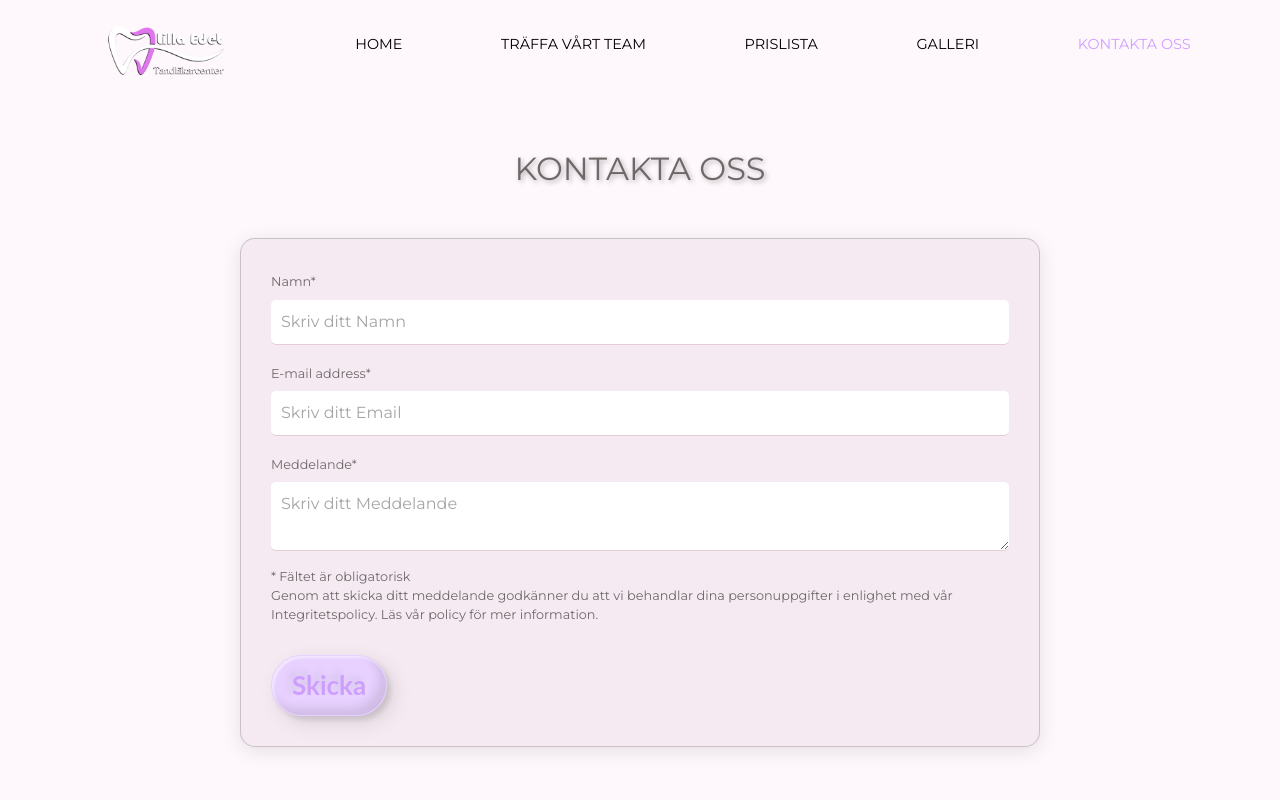
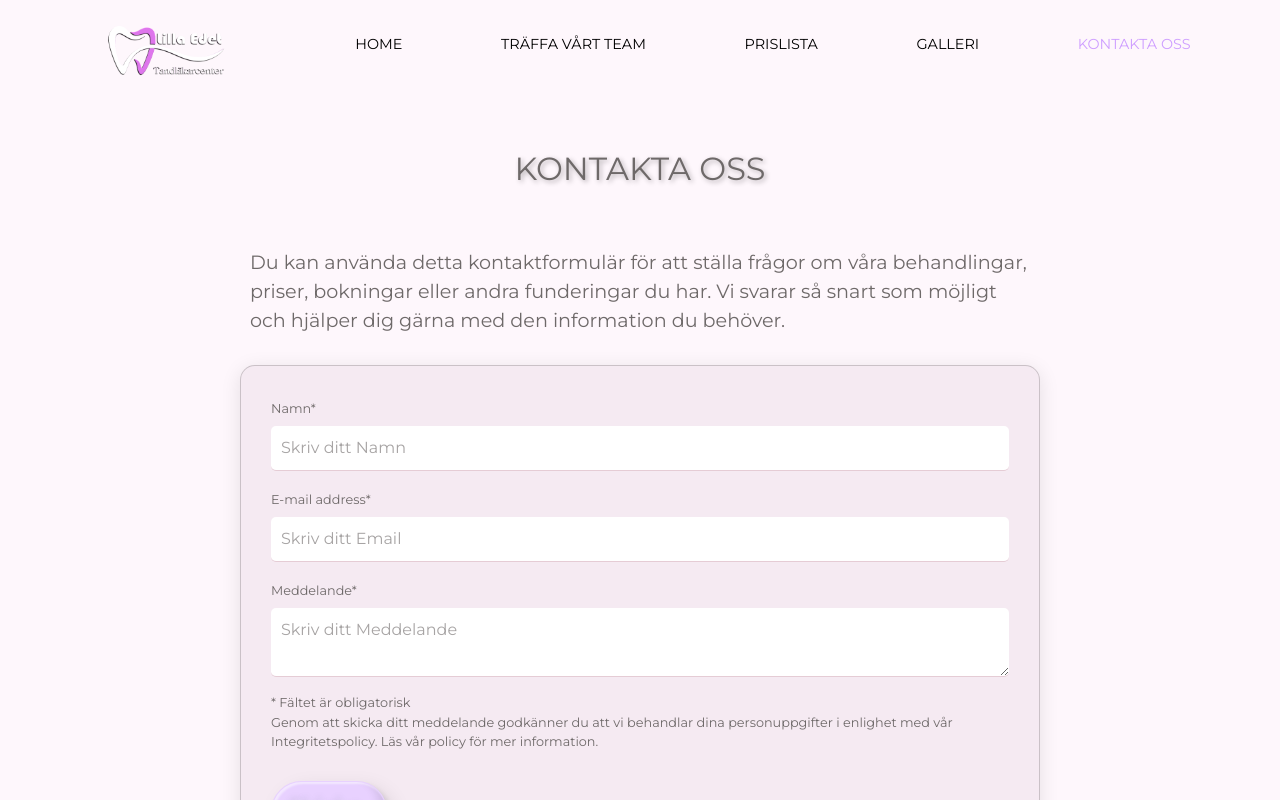
Before and after one commit to ElisaMavilia/lillaedet-vue, a Vue app: page /kontakta-oss in a window 1280 px wide. Shown: the top 800 px of the page. Built offline with nearby package versions, Linux system fonts and the light colour scheme.

Commit message:
copy and style

```diff
--- a/src/components/FaqComponent.vue
+++ b/src/components/FaqComponent.vue
@@ -70,7 +70,7 @@
           <use xmlns:xlink="http://www.w3.org/1999/xlink" xlink:href="#close" />
         </svg>
       </summary>
-      <p class="pt-2">
+      <p class="pt-3">
         Självklart, vi samarbetar med <strong>Resurs Bank</strong> för
         delbetalningar.
       </p>
@@ -99,7 +99,7 @@
           <use xmlns:xlink="http://www.w3.org/1999/xlink" xlink:href="#close" />
         </svg>
       </summary>
-      <p class="pt-2">
+      <p class="pt-3">
         Det går bra att boka, ändra eller avboka en tid genom att ringa till
         nummer: <strong>0520-65 77 24</strong>, att skicka ett mejl till
         <strong>info@lillaedettandlakarcenter.se </strong>eller ett meddelande
@@ -131,7 +131,7 @@
           <use xmlns:xlink="http://www.w3.org/1999/xlink" xlink:href="#close" />
         </svg>
       </summary>
-      <p class="pt-2">Ja, vi är anslutna till Försäkringskassan.</p>
+      <p class="pt-3">Ja, vi är anslutna till Försäkringskassan.</p>
     </details>
 
     <details>
@@ -157,7 +157,7 @@
           <use xmlns:xlink="http://www.w3.org/1999/xlink" xlink:href="#close" />
         </svg>
       </summary>
-      <p class="pt-2">
+      <p class="pt-3">
         Vi är anslutna till Västra Götalandsregionen och vi accepterar
         <strong>Frikort</strong>
       </p>
@@ -186,20 +186,20 @@
           <use xmlns:xlink="http://www.w3.org/1999/xlink" xlink:href="#close" />
         </svg>
       </summary>
-      <p class="pt-2">
+      <p class="pt-3">
         Om du lider av tandläkarskräck, finns det flera sätt att göra
         behandlingen mer bekväm och mindre stressande för dig:
         <ul>
-          <li><strong>Kommunicera med oss:</strong> Berätta för oss om din tandläkarskräck. Vi kan anpassa behandlingen för att göra den så lugn som möjligt för dig. Vi lyssnar på dina behov och skapar en trygg miljö.</li>
-          <li><strong>Lokalbedövning:</strong> Vi använder lokalbedövning
+          <li class="pt-2"><strong>Kommunicera med oss:</strong> Berätta för oss om din tandläkarskräck. Vi kan anpassa behandlingen för att göra den så lugn som möjligt för dig. Vi lyssnar på dina behov och skapar en trygg miljö.</li>
+          <li class="pt-2"><strong>Lokalbedövning:</strong> Vi använder lokalbedövning
           för att säkerställa att du inte känner smärta under behandlingen. Du kan även få extra bedövning om du känner att du behöver det.</li>
-          <li><strong>Avslappningstekniker:</strong> Vi kan hjälpa dig att använd avslappningstekniker, som djupandning, för att minska stressen innan och under behandlingen.
+          <li class="pt-2"><strong>Avslappningstekniker:</strong> Vi kan hjälpa dig att använd avslappningstekniker, som djupandning, för att minska stressen innan och under behandlingen.
           </li>
-          <li><strong>Lugnande musik eller filmer:</strong> Vi erbjuder     möjligheten att lyssna på din favorit musik eller titta på filmer under behandlingen för att hålla tankarna fokuserade på något annat. Fråga personalen om du vill lyssna eller tippa på en film under behandlingen.
+          <li class="pt-2"><strong>Lugnande musik eller filmer:</strong> Vi erbjuder     möjligheten att lyssna på din favorit musik eller titta på filmer under behandlingen för att hålla tankarna fokuserade på något annat. Fråga personalen om du vill lyssna eller tippa på en film under behandlingen.
           </li>
-          <li><strong>Sedering:</strong> I vissa fall kan vi erbjuda sedering (lättare lugnande medel) för att göra dig mer avslappnad under behandlingen. Detta kan diskuteras i förväg med din tandläkare.
+          <li class="pt-2"><strong>Sedering:</strong> I vissa fall kan vi erbjuda sedering (lättare lugnande medel) för att göra dig mer avslappnad under behandlingen. Detta kan diskuteras i förväg med din tandläkare.
           </li>
-          <li><strong>Tydlig information:</strong> Vi förklarar vad som kommer att hända under behandlingen så att du känner dig mer förberedd och inte överraskad.</li>
+          <li class="pt-2"><strong>Tydlig information:</strong> Vi förklarar vad som kommer att hända under behandlingen så att du känner dig mer förberedd och inte överraskad.</li>
         </ul>
         Kom ihåg att du inte är ensam om att känna så här, och vi
         gör vårt bästa för att du ska känna dig trygg och bekväm. Tveka inte att
@@ -251,7 +251,7 @@ details[open] {
 }
 
 details p {
-  color: #96999d;
+  color: $fadedFont;
   font-weight: 300;
 }
 
--- a/src/pages/ContactComponent.vue
+++ b/src/pages/ContactComponent.vue
@@ -17,6 +17,12 @@
       <h2 class="text-center text-uppercase">Kontakta oss</h2>
 
       <!-- Card Wrapper -->
+      <p class="info-form">
+        Du kan använda detta kontaktformulär för att ställa frågor om våra
+        behandlingar, priser, bokningar eller andra funderingar du har. Vi
+        svarar så snart som möjligt och hjälper dig gärna med den information du
+        behöver.
+      </p>
       <div class="card">
         <div class="row">
           <form @submit.prevent="sendForm" class="col-12 text-start">
@@ -210,13 +216,23 @@ h2 {
 
 /* Card */
 .card {
-  max-width: 800px;
-  width: 100%;
   border-radius: 15px;
   box-shadow: 0 4px 20px rgba(0, 0, 0, 0.1);
   background-color: #f5eaf2;
   padding: 30px;
+}
+
+.info-form,
+.card {
+  max-width: 800px;
+  width: 100%;
   margin: 0 auto;
+}
+
+.info-form {
+  padding: 10px 10px 30px 10px;
+  color: $fadedFont;
+  font-size: 1.2rem;
 }
 
 label,
```
